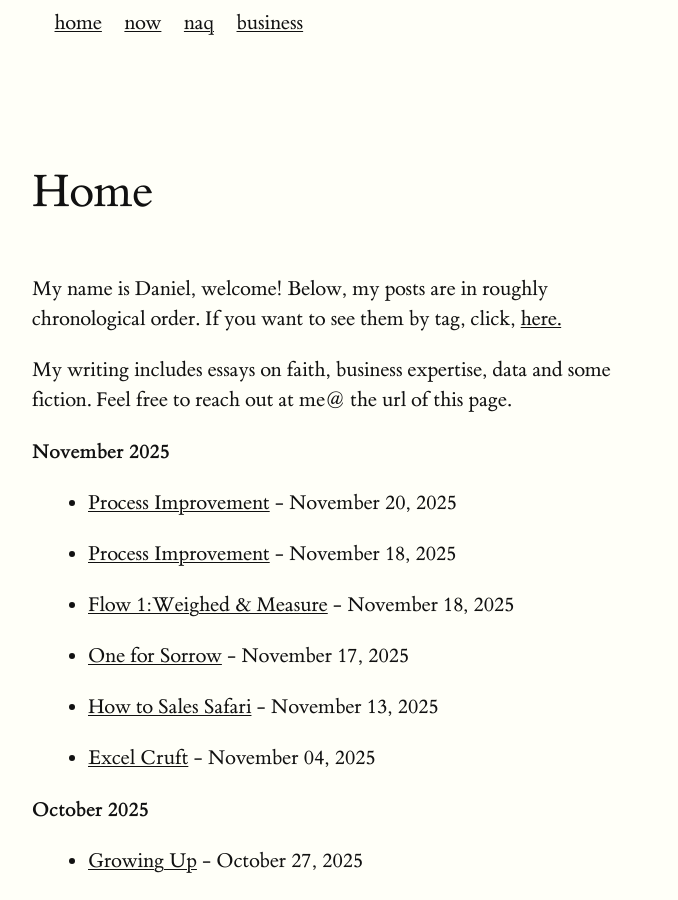
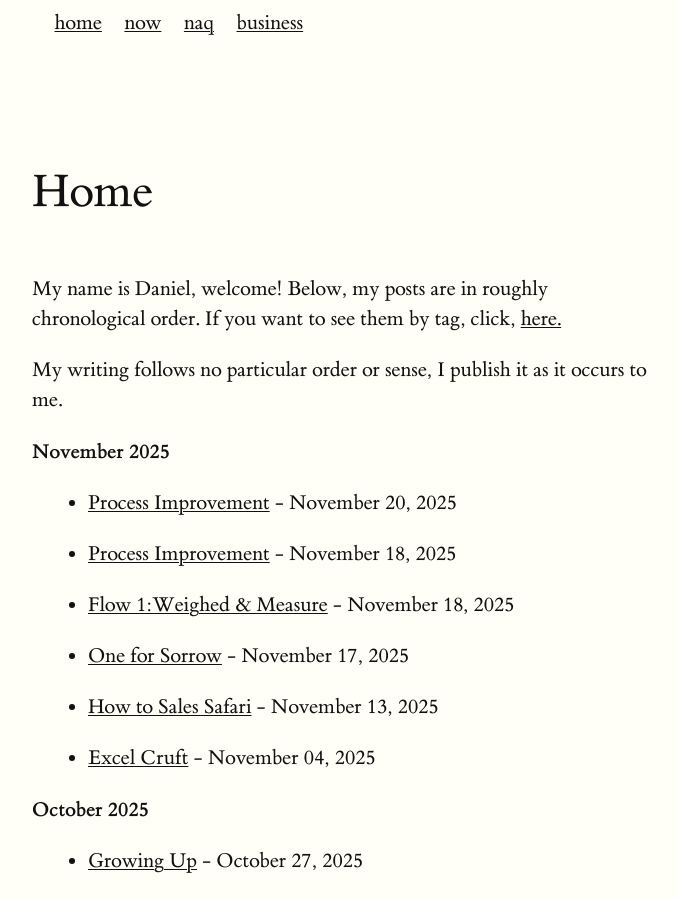
Before and after one commit to pact-wheeler/exp7, a Jekyll site: the page built from index.md, in a window 1280 px wide and 900 px high. Shown: the whole window, without its empty margins (128-806 px from the left). Built offline with Jekyll 4.4.1, drawn with Linux system fonts in a browser that asks for light colours.

Commit message:
Update index.md

```diff
--- a/index.md
+++ b/index.md
@@ -5,7 +5,7 @@ title: Home
 
 My name is Daniel, welcome! Below, my posts are in roughly chronological order. If you want to see them by tag, click, [here.]({{ site.baseurl }}/tags.html)
 
-My writing includes essays on faith, business expertise, data and some fiction. Feel free to reach out at me@ the url of this page.
+My writing follows no particular order or sense, I publish it as it occurs to me.
 
 {% assign postsByYearMonth = site.posts | group_by_exp:"post", "post.date | date: '%B %Y'" %}
 {% for yearMonth in postsByYearMonth %}
```
